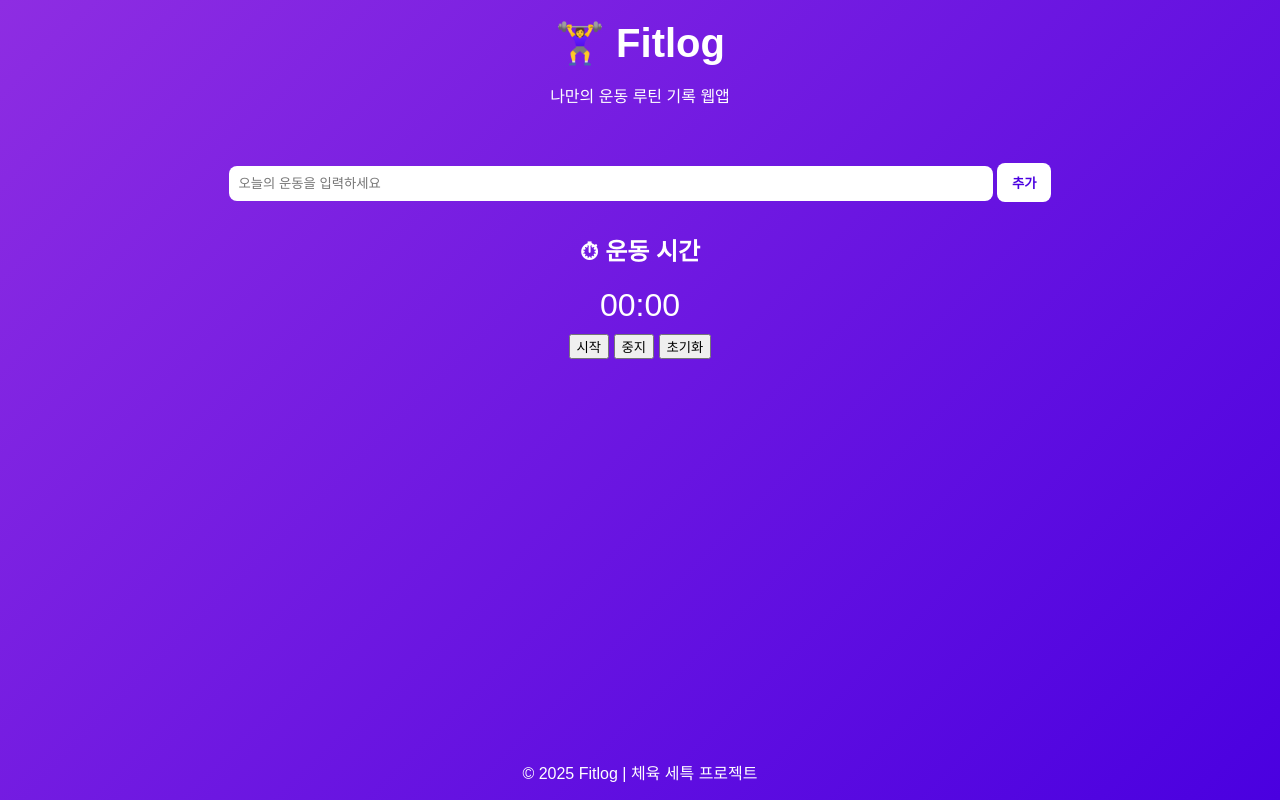
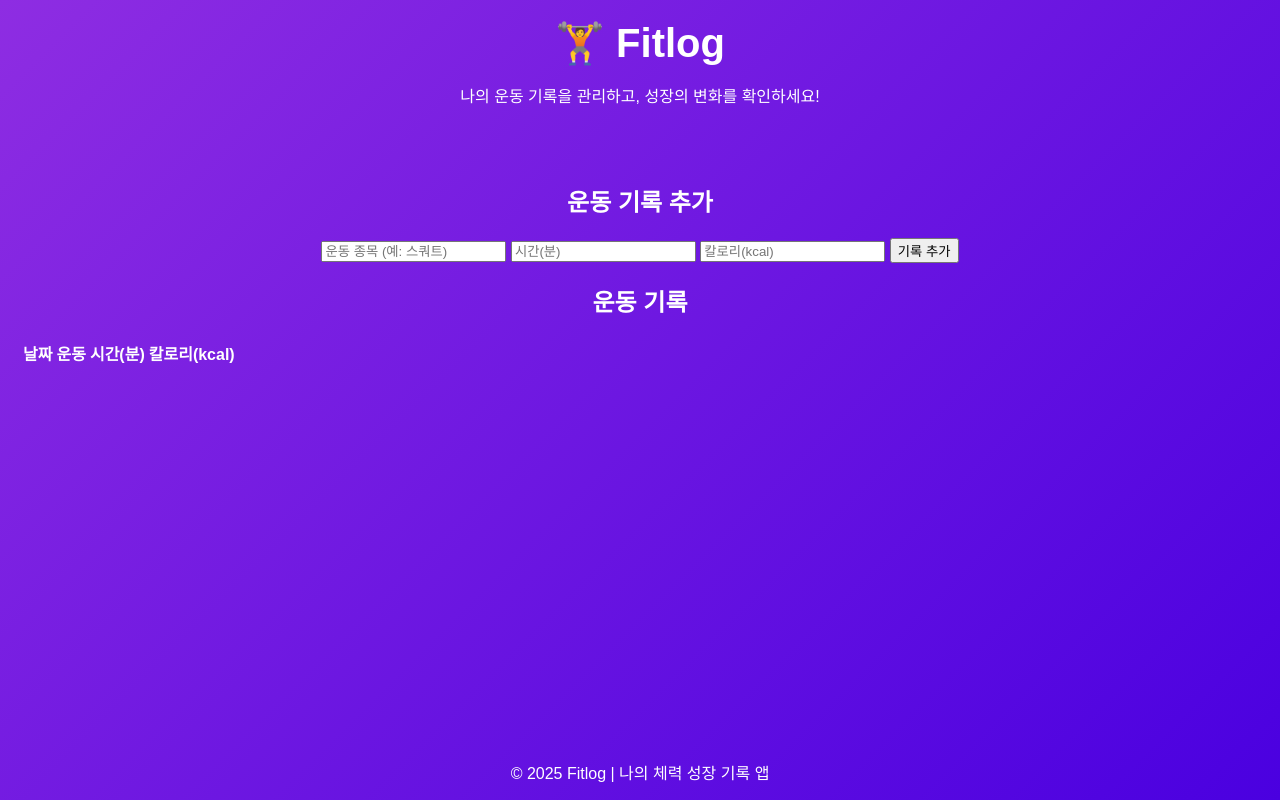
Before and after one commit to junseoma853-hue/Fitlog, a plain HTML site: page index.html in a window 1280 px wide. Drawn offline with Linux system fonts and the light colour scheme.

Commit message:
index.html 업데이트

```diff
--- a/index.html
+++ b/index.html
@@ -1,38 +1,48 @@
 <!DOCTYPE html>
 <html lang="ko">
   <head>
-  <meta charset="UTF-8">
-  <meta name="viewport" content="width=device-width, initial-scale=1.0">
-  <title>Fitlog | 나만의 운동 루틴 트래커</title>
-  <link rel="stylesheet" href="style.css">
+    <meta charset="UTF-8" />
+    <meta name="viewport" content="width=device-width, initial-scale=1.0" />
+    <title>Fitlog - 나의 운동 기록</title>
+    <link rel="stylesheet" href="./style.css" />
   </head>
   <body>
     <header>
-    <h1>🏋️‍♀️ Fitlog</h1>
-    <p>나만의 운동 루틴 기록 웹앱</p>
+      <h1>🏋️ Fitlog</h1>
+      <p>나의 운동 기록을 관리하고, 성장의 변화를 확인하세요!</p>
     </header>
 
     <main>
-    <section id="add-routine">
-      <input type="text" id="routine-input" placeholder="오늘의 운동을 입력하세요">
-      <button id="add-btn">추가</button>
+      <section class="input-section">
+        <h2>운동 기록 추가</h2>
+        <form id="log-form">
+          <input type="text" id="exercise" placeholder="운동 종목 (예: 스쿼트)" required />
+          <input type="number" id="duration" placeholder="시간(분)" required />
+          <input type="number" id="calories" placeholder="칼로리(kcal)" required />
+          <button type="submit">기록 추가</button>
+        </form>
       </section>
 
-    <section id="routine-list"></section>
-
-    <section id="timer">
-      <h2>⏱ 운동 시간</h2>
-      <p id="time">00:00</p>
-      <button id="start">시작</button>
-      <button id="stop">중지</button>
-      <button id="reset">초기화</button>
+      <section class="log-section">
+        <h2>운동 기록</h2>
+        <table id="log-table">
+          <thead>
+            <tr>
+              <th>날짜</th>
+              <th>운동</th>
+              <th>시간(분)</th>
+              <th>칼로리(kcal)</th>
+            </tr>
+          </thead>
+          <tbody id="log-body"></tbody>
+        </table>
       </section>
     </main>
 
     <footer>
-    <p>© 2025 Fitlog | 체육 세특 프로젝트</p>
+      <p>© 2025 Fitlog | 나의 체력 성장 기록 앱</p>
     </footer>
 
-  <script src="script.js"></script>
+    <script src="./script.js"></script>
   </body>
 </html>
```
Lines whose indentation alone changed are shown as unchanged.
